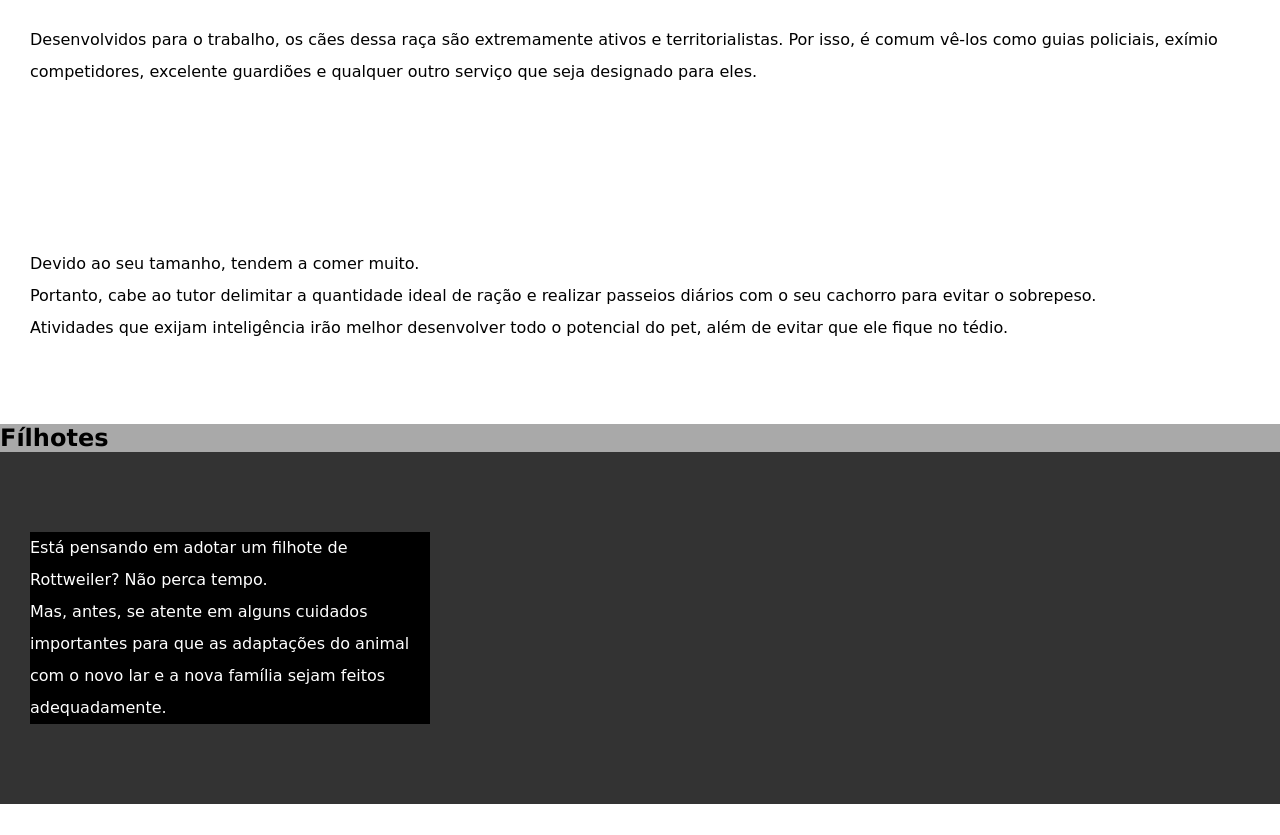
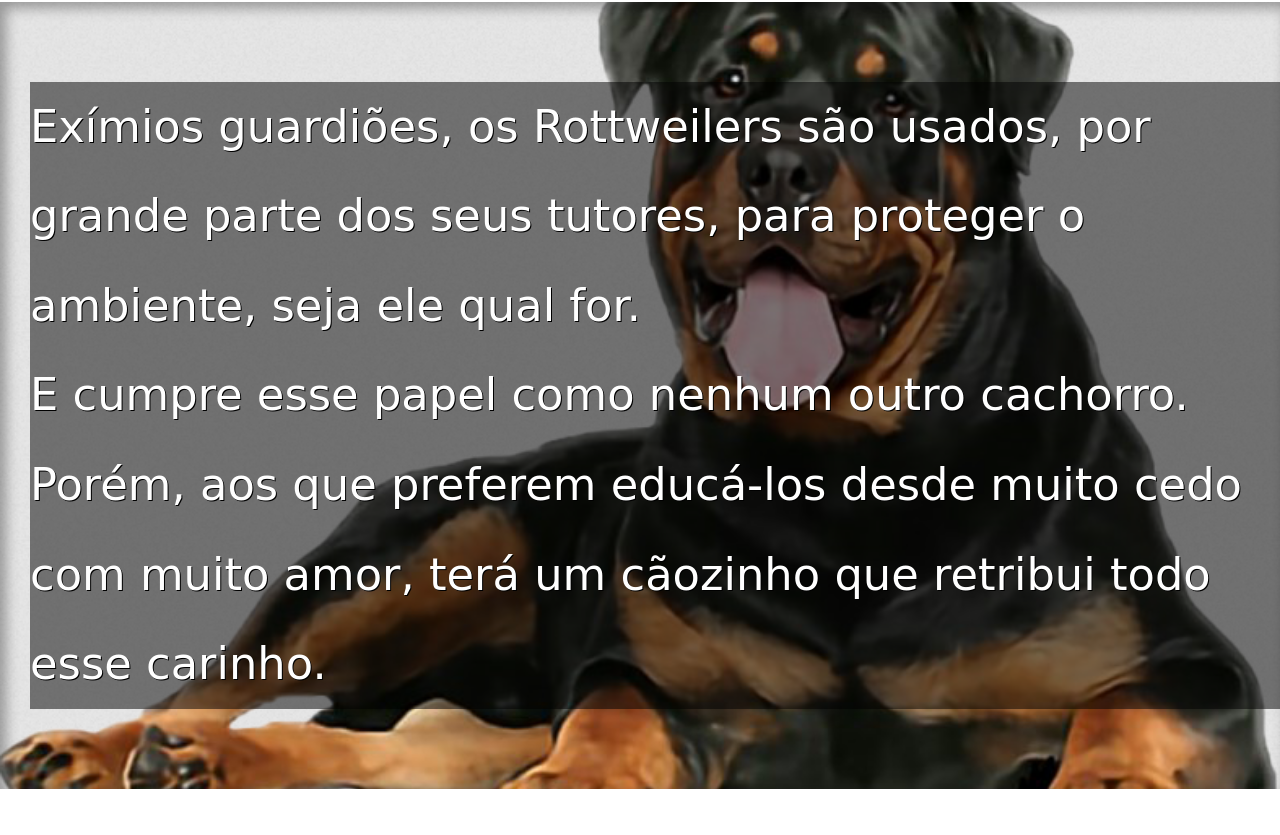
Before and after one commit to gabrieldealmeida1247/HTML-CSS, a plain HTML site: page Actividade/modulo 2/d013/index.html in a window 1280 px wide. Shown: the part 945-1780 px from the top of the page. Drawn offline with Linux system fonts and the light colour scheme.

Commit message:
novo desafio

```diff
--- a/Actividade/modulo 2/d013/estilo/style.css
+++ b/Actividade/modulo 2/d013/estilo/style.css
@@ -36,6 +36,7 @@ section{
     padding-bottom: 10vh;
     padding-left: 30px;
     line-height: 2em;
+    font-size: 3.5vw;
 }
 
 section.normal{
@@ -46,11 +47,24 @@ section.normal{
 section.imagem{
     background-color: rgb(51, 51, 51);
     color: white;
+    box-shadow: inset 6px 6px 13px 0px rgba(0, 0, 0, 0.342);
+    background-attachment: fixed;
 }
 section.imagem > p{
-    background-color: black;
-    width: 400px;
+    display: inline-block;
+    background-color: rgba(0, 0, 0, 0.507);
+    text-shadow: 1px 1px 0px black ;
 }
+section#img01{
+    background-image: url('../imagens/Captura\ de\ tela\ de\ 2022-10-16\ 14-50-23.png');
+    background-position: right center;
+    background-size: cover;
+}
+section#img02{
+    background-image: url('../imagens/rottweiler_1-2-800x450.jpg');
+    background-size: cover;
+}
+
 a{
     color: white;
     text-decoration: none;
```
Also changed, not shown: Actividade/modulo 2/d013/imagens/Captura de tela de 2022-10-16 14-50-23.png (added), 1 other file.
